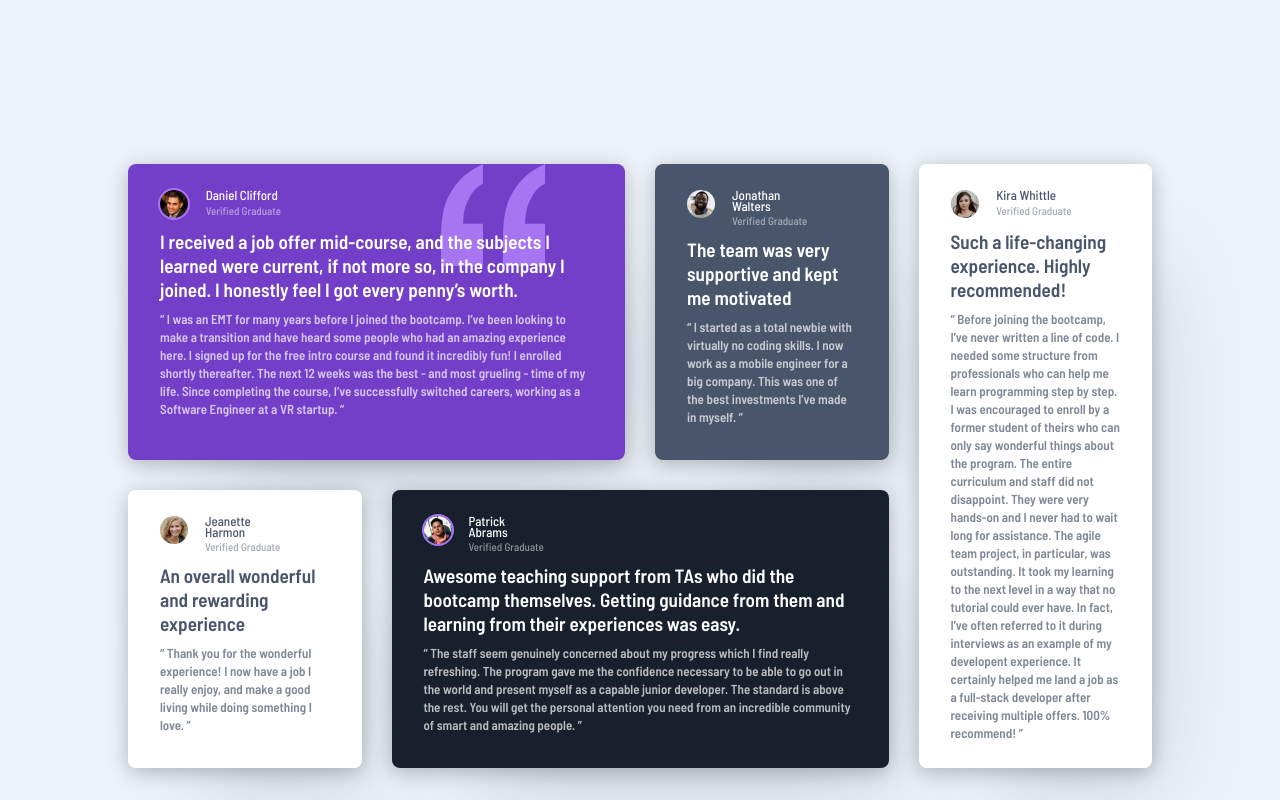
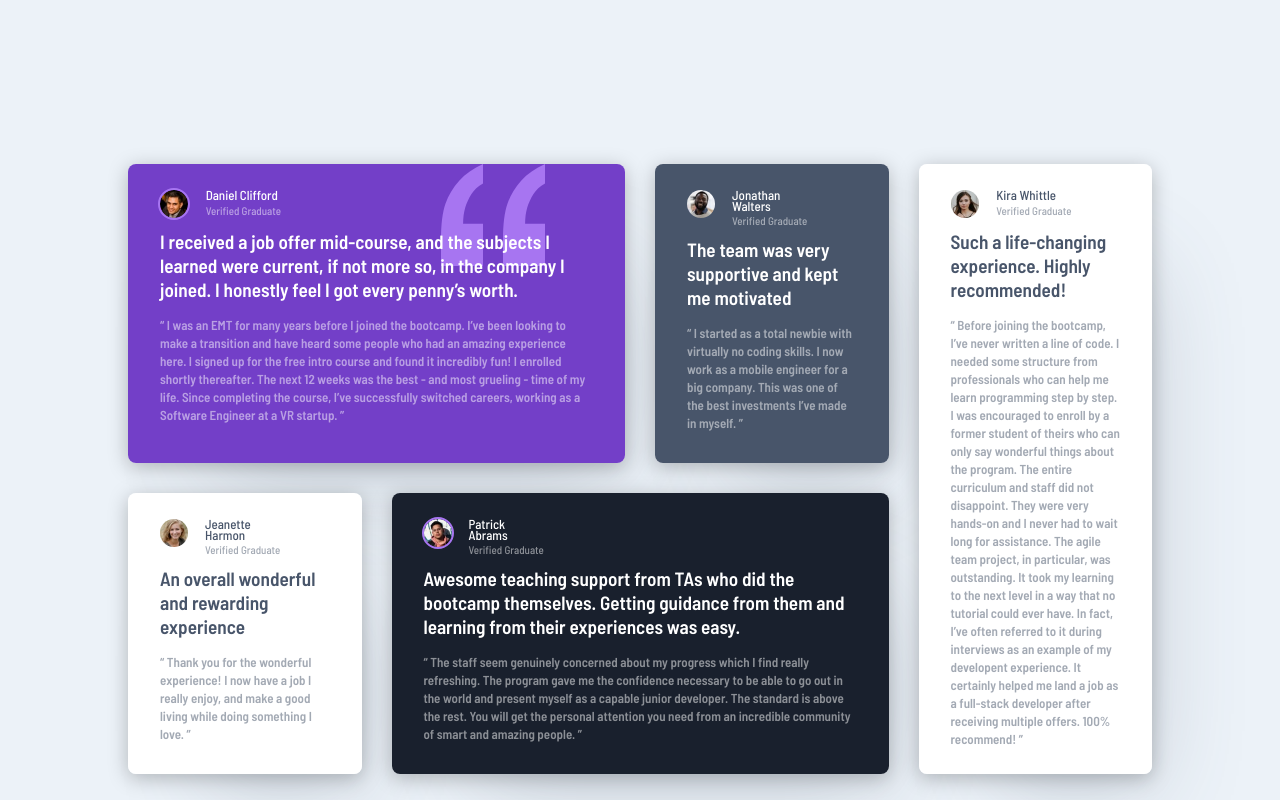
Before and after one commit to juliengDev/Testimonials-grid-section, a website: page index.html in a window 1280 px wide. Shown: the top 800 px of the page. Drawn offline with Linux system fonts and the light colour scheme.

Commit message:
fixing preview6

```diff
--- a/sass/base/_typography.scss
+++ b/sass/base/_typography.scss
@@ -40,6 +40,6 @@ body {
   font-size: clamp(0.8rem, 1.5vw, 1.3rem);
   // color: var(--color-light-grey);
   line-height: 18px;
-  margin: 0.8rem 0 0;
-  opacity: 0.7;
+  margin: 1.4rem 0 0;
+  opacity: 0.5;
 }
```
Also changed, not shown: public/css/style.css.
